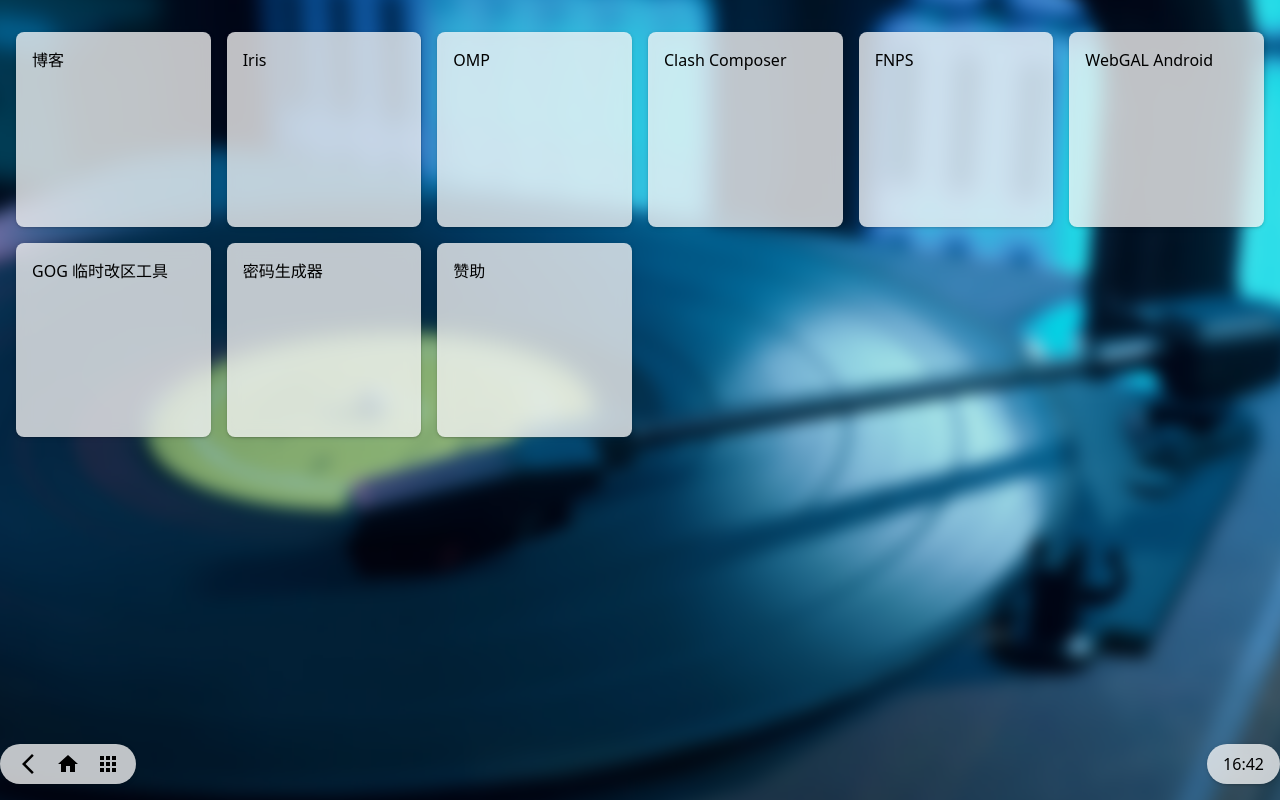
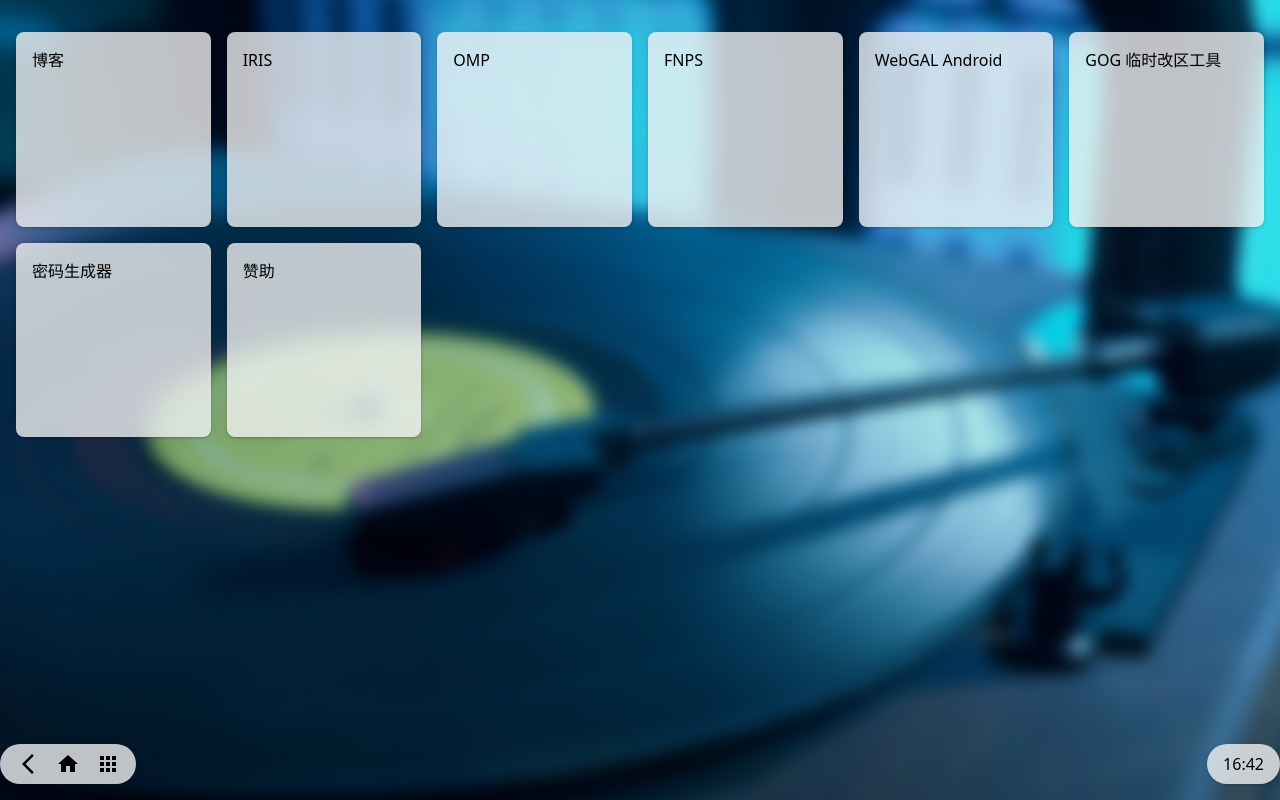
Before and after one commit to nini22P/nini22p.github.io, a Next.js app: page /apps in a window 1280 px wide. Built offline with nearby package versions, Linux system fonts and the light colour scheme.

Commit message:
update dependencies

```diff
--- a/app/sponsor/page.tsx
+++ b/app/sponsor/page.tsx
@@ -23,10 +23,6 @@
           <Image src="/images/afdian-logo.png" alt="afdian" width={400} height={400} />
           <span>爱发电</span>
         </Link>
-        <Link href='https://ko-fi.com/nini22p' target='_blank' className='aspect-square rounded-lg p-4 hover:bg-gray-200'>
-          <Image src="/images/kofi-logo.png" alt="afdian" width={400} height={400} />
-          <span>Ko-fi</span>
-        </Link>
       </div>
     </Card>
   )
--- a/data/apps.ts
+++ b/data/apps.ts
@@ -1,8 +1,7 @@
 const apps: { title: string, path?: string, url?: string, }[] = [
   { title: '博客', path: '/blog' },
-  { title: 'Iris', url: 'https://github.com/nini22P/Iris' },
+  { title: 'IRIS', url: 'https://github.com/nini22P/iris' },
   { title: 'OMP', url: 'https://nini22p.github.io/omp' },
-  { title: 'Clash Composer', url: 'https://github.com/nini22P/clash-composer' },
   { title: 'FNPS', url: 'https://github.com/nini22P/fnps' },
   { title: 'WebGAL Android', url: 'https://github.com/nini22P/WebGAL-Android' },
   { title: 'GOG 临时改区工具', url: 'https://github.com/nini22P/gog-lc-tool' },
--- a/data/home.ts
+++ b/data/home.ts
@@ -1,6 +1,6 @@
 const home: { title: string, size: { col: number, row: number }, path?: string, url?: string, }[] = [
   { title: '博客', size: { col: 2, row: 1 }, path: '/blog' },
-  { title: 'Iris', size: { col: 1, row: 1 }, url: 'https://github.com/nini22P/Iris' },
+  { title: 'IRIS', size: { col: 1, row: 1 }, url: 'https://github.com/nini22P/iris' },
   { title: 'OMP', size: { col: 1, row: 1 }, url: 'https://nini22p.github.io/omp' },
 ]
 
--- a/tsconfig.json
+++ b/tsconfig.json
@@ -16,7 +16,7 @@
     "moduleResolution": "node",
     "resolveJsonModule": true,
     "isolatedModules": true,
-    "jsx": "preserve",
+    "jsx": "react-jsx",
     "plugins": [
       {
         "name": "next"
@@ -28,7 +28,8 @@
     "next-env.d.ts",
     "**/*.ts",
     "**/*.tsx",
-    ".next/types/**/*.ts"
+    ".next/types/**/*.ts",
+    ".next/dev/types/**/*.ts"
   ],
   "exclude": [
     "node_modules"
```
Also changed, not shown: package.json (+25 -25 lines), next-env.d.ts, 1 other file (tests, documents, lock files or other folders).
